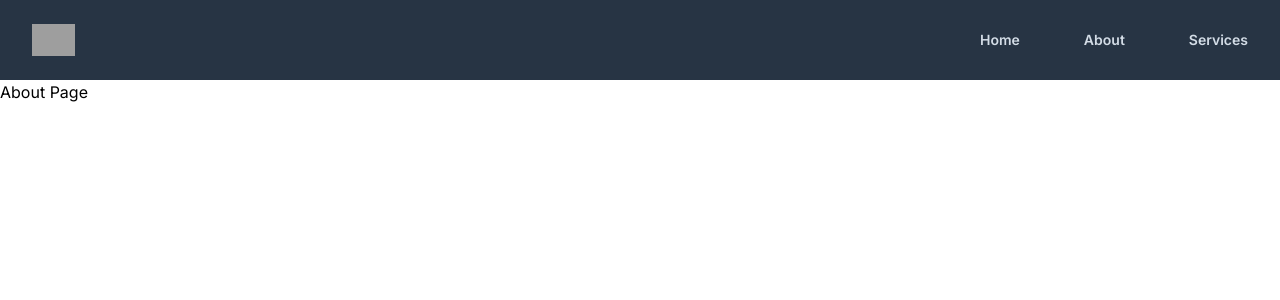
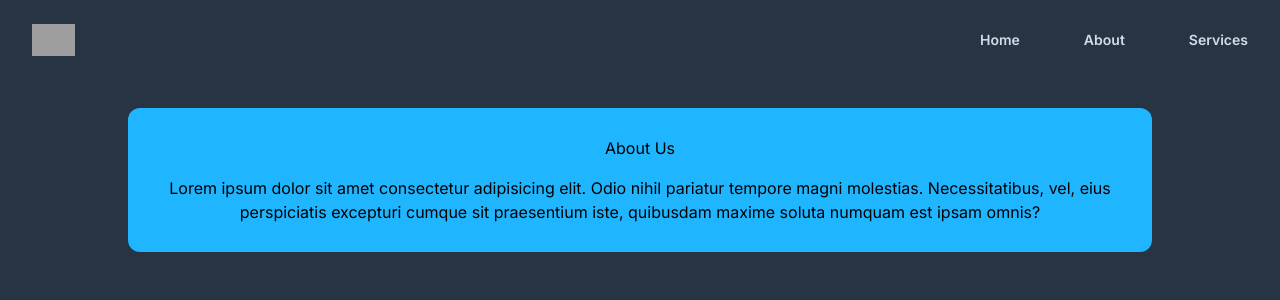
Before and after one commit to jorgeProgramaEn5/embici-rutas, a Next.js app: page /about in a window 1280 px wide. Shown: the top 300 px of the page. Built offline with nearby package versions, Linux system fonts and the light colour scheme; grey boxes are pictures that could not be loaded.

Commit message:
add styles user

```diff
--- a/app/about/page.jsx
+++ b/app/about/page.jsx
@@ -1,8 +1,15 @@
 
 export default function AboutPage() {
   return (
-    <div>
-        <h1>About Page</h1>
-    </div>
+      <div className=" w-full min-h-screen bg-gray-dark flex flex-col justify-start pt-7 items-center">
+        <div className="bg-blue text-center max-w-[80%] p-7 flex flex-col justify-center items-center rounded-xl">
+          <h1 className=" pb-4">About Us</h1>
+          <p>Lorem ipsum dolor sit amet consectetur adipisicing elit.
+            Odio nihil pariatur tempore magni molestias. Necessitatibus,
+            vel, eius perspiciatis excepturi cumque sit praesentium iste,
+            quibusdam maxime soluta numquam est ipsam omnis?
+          </p>
+        </div>
+      </div>
   )
 }
--- a/app/services/page.jsx
+++ b/app/services/page.jsx
@@ -1,8 +1,15 @@
 
 export default function ServicePage() {
   return (
-    <div>
-        <h1>Service Page</h1>
-    </div>
+    <div className=" w-full min-h-screen bg-gray-dark flex flex-col justify-start pt-7 items-center">
+        <div className="bg-blue text-center max-w-[80%] p-7 flex flex-col justify-center items-center rounded-xl">
+          <h1 className=" pb-4">Services</h1>
+          <p>Lorem ipsum dolor sit amet consectetur adipisicing elit.
+            Odio nihil pariatur tempore magni molestias. Necessitatibus,
+            vel, eius perspiciatis excepturi cumque sit praesentium iste,
+            quibusdam maxime soluta numquam est ipsam omnis?
+          </p>
+        </div>
+      </div>
   )
 }
--- a/app/users/[id]/page.jsx
+++ b/app/users/[id]/page.jsx
@@ -9,13 +9,15 @@ export default async function UserPage({params}) {
   const user = await getUsers(params.id)
 
   return (
-    <div>
-      <h1>User Details</h1>
-      <div>
-        <img src={user.avatar} alt={`avatar-${user.id}`} />
-        <div>
-            <h2>{`${user.first_name} ${user.last_name}`}</h2>
-            <p>{user.email}</p>
+    <div className=" w-full min-h-screen bg-gray-dark flex flex-col justify-start pt-7 items-center">
+      <div className="bg-blue w-[70%] flex flex-col justify-center items-center rounded-xl">
+        <h1 className=" p-4">User Details</h1>
+        <div className="flex flex-col justify-center items-center text-center">
+          <img src={user.avatar} alt={`avatar-${user.id}`} className="rounded-3xl"/>
+          <div className=" p-4">
+              <h2>{`${user.first_name} ${user.last_name}`}</h2>
+              <p>{user.email}</p>
+          </div>
         </div>
       </div>
     </div>
--- a/components/Users.jsx
+++ b/components/Users.jsx
@@ -27,15 +27,15 @@ export function Users({users}) {
   }
 
   return (
-    <ul className=" flex flex-col min-w-[80%] ">
+    <ul className=" flex flex-col min-w-[50%] md:min-w-[80%] ">
        {
          users.map(user => (
-          <li key={user.id} onClick={()=> ruta(user.id)} className=" flex flex-row-reverse justify-between mb-5 p-4 min-w-full border-[1px] border-gray-light border-opacity-20 hover:bg-gray hover:bg-opacity-70 cursor-pointer">
-            <div className="text-gray-light flex flex-col justify-center">
+          <li key={user.id} onClick={()=> ruta(user.id)} className=" flex flex-col-reverse md:flex-row-reverse items-center justify-between mb-5 p-4 min-w-full border-[1px] border-gray-light border-opacity-20 hover:bg-gray hover:bg-opacity-70 cursor-pointer">
+            <div className="text-gray-light flex flex-col justify-center mt-5 md:mt-0 lg:mt-0">
               <h2>{`${user.id}-${user.first_name} ${user.last_name}`}</h2>
               <p>{user.email}</p>
             </div>
-            <img src={user.avatar} alt={`avatar-${user.id}`} className=" rounded-full"/>
+            <img src={user.avatar} alt={`avatar-${user.id}`} className=" max-w-[50%] rounded-full"/>
           </li>
          ))
        }
```
